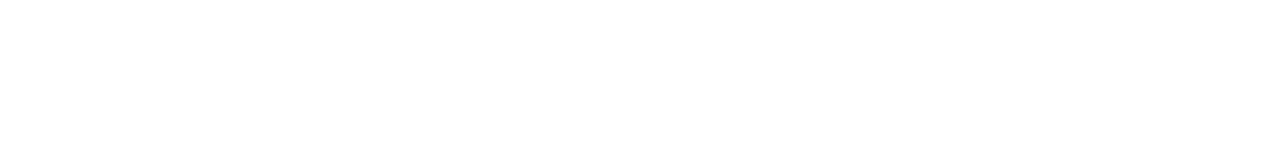
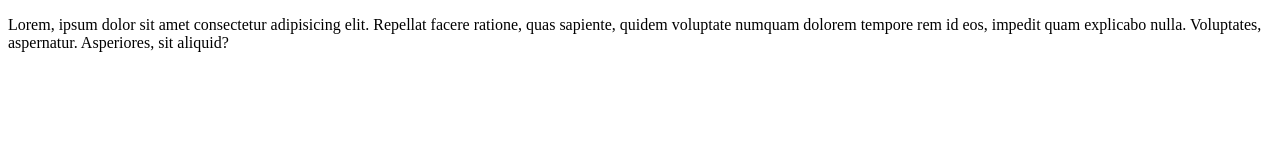
Before and after one commit to rebrobinson/gitBranchingDemo, a plain HTML site: page index.html in a window 1280 px wide. Drawn offline with Linux system fonts and the light colour scheme.

Commit message:
adding an awesome paragraph

```diff
--- a/index.html
+++ b/index.html
@@ -7,6 +7,8 @@
   <title>Git branching lesson on test</title>
 </head>
 <body>
-
+  <p>
+    Lorem, ipsum dolor sit amet consectetur adipisicing elit. Repellat facere ratione, quas sapiente, quidem voluptate numquam dolorem tempore rem id eos, impedit quam explicabo nulla. Voluptates, aspernatur. Asperiores, sit aliquid?
+  </p>
 </body>
 </html>
```
